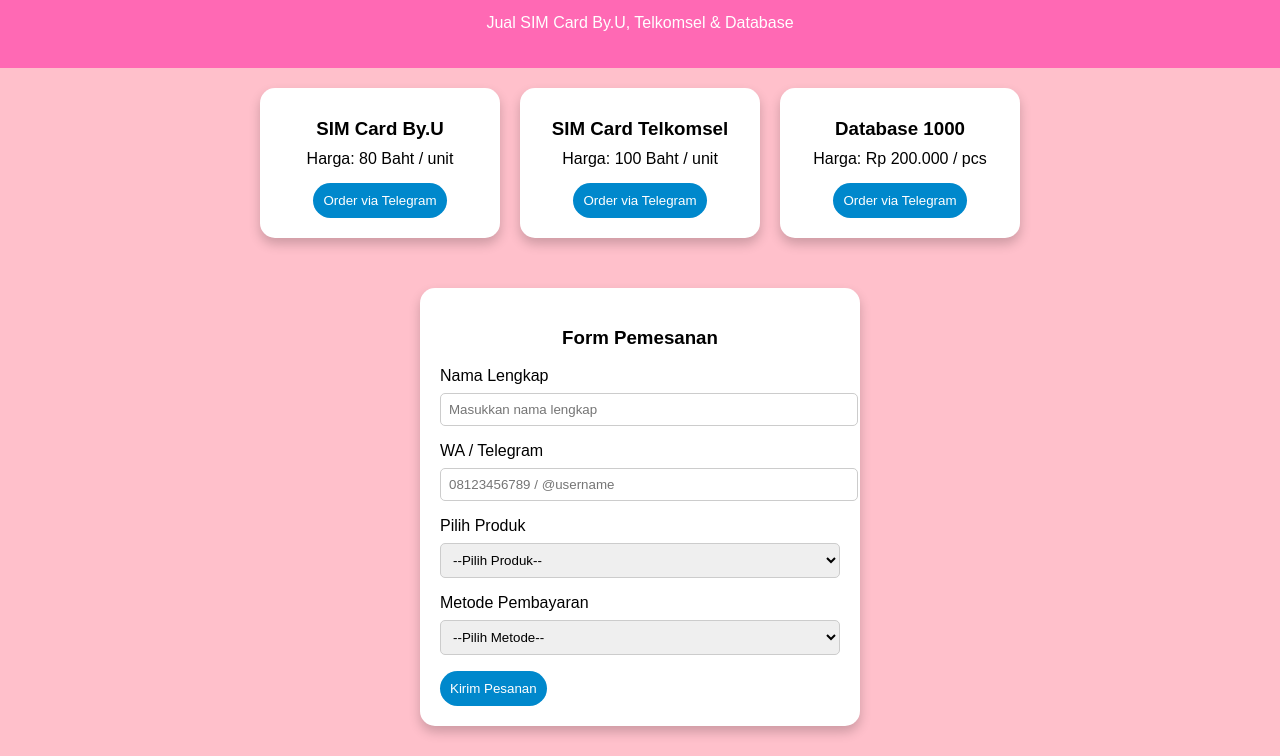
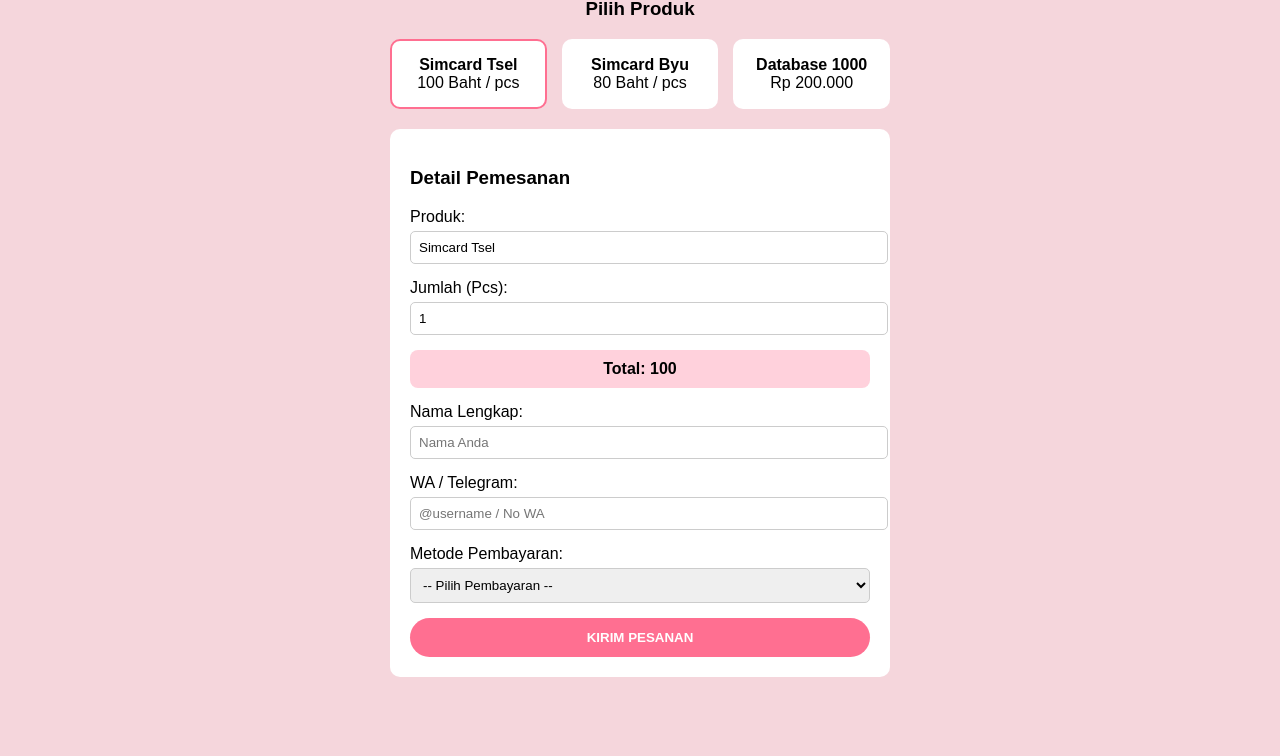
Before and after one commit to sheillawinata17/BELLA-CARD, a plain HTML site: page index.html in a window 1280 px wide. Shown: the part 86-842 px from the top of the page. After the commit the page ends 800 px from the top, so only its background shows below. Drawn offline with Linux system fonts and the light colour scheme.

Commit message:
Update index.html

```diff
--- a/index.html
+++ b/index.html
@@ -1,131 +1,164 @@
 <!DOCTYPE html>
-<html>
+<html lang="id">
 <head>
-    <title>BELLA CARD - Jual SIM Card</title>
+<meta charset="UTF-8">
+<meta name="viewport" content="width=device-width, initial-scale=1.0">
+<title>Bella Card Store</title>
+
 <style>
-        body {
+body{
     font-family: Arial, sans-serif;
-            background-color: #ffc0cb; /* pink */
-            margin: 0;
-            text-align: center;
+    background:#f5d6dc;
+    margin:0;
 }
-        header {
-            background: #ff69b4;
-            color: white;
-            padding: 20px;
+
+.header{
+    background:#ff6f91;
+    color:white;
+    text-align:center;
+    padding:15px;
+    font-weight:bold;
+    font-size:20px;
 }
-        .container {
-            display: flex;
-            justify-content: center;
-            flex-wrap: wrap;
-            padding: 20px;
-            gap: 20px;
+
+.container{
+    width:500px;
+    margin:30px auto;
 }
-        .card {
-            background: white;
-            width: 200px;
-            padding: 20px;
-            border-radius: 15px;
-            box-shadow: 0 6px 12px rgba(0,0,0,0.2);
+
+.products{
+    display:flex;
+    gap:15px;
+    justify-content:center;
 }
-        .card h3 {
-            margin: 10px 0;
+
+.card{
+    background:#fff;
+    padding:15px;
+    border-radius:10px;
+    width:140px;
+    text-align:center;
+    cursor:pointer;
+    border:2px solid transparent;
 }
-        .card p {
-            margin: 5px 0 15px 0;
+
+.card.active{
+    border:2px solid #ff6f91;
 }
-        button {
-            background: #0088cc; /* warna telegram */
-            color: white;
-            border: none;
-            padding: 10px;
-            border-radius: 20px;
-            cursor: pointer;
+
+.form-box{
+    background:white;
+    padding:20px;
+    margin-top:20px;
+    border-radius:10px;
 }
-        button:hover {
-            background: #006699;
+
+input, select{
+    width:100%;
+    padding:8px;
+    margin:5px 0 15px;
+    border-radius:5px;
+    border:1px solid #ccc;
 }
-        form {
-            background: white;
-            width: 400px;
-            margin: 30px auto;
-            padding: 20px;
-            border-radius: 15px;
-            box-shadow: 0 6px 12px rgba(0,0,0,0.2);
-            text-align: left;
+
+.total{
+    background:#ffd1dc;
+    padding:10px;
+    text-align:center;
+    border-radius:8px;
+    font-weight:bold;
+    margin-bottom:15px;
 }
-        form h3 {
-            text-align: center;
-        }
-        input, select {
-            width: 100%;
-            padding: 8px;
-            margin: 8px 0 16px 0;
-            border-radius: 5px;
-            border: 1px solid #ccc;
+
+button{
+    width:100%;
+    padding:12px;
+    background:#ff6f91;
+    color:white;
+    border:none;
+    border-radius:25px;
+    font-weight:bold;
+    cursor:pointer;
 }
 </style>
 </head>
+
 <body>
 
-<header>
-    <h1>BELLA CARD</h1>
-    <p>Jual SIM Card By.U, Telkomsel & Database</p>
-</header>
+<div class="header">🌸 BELLA CARD STORE 🌸</div>
 
 <div class="container">
-    <div class="card">
-        <h3>SIM Card By.U</h3>
-        <p>Harga: 80 Baht / unit</p>
-        <a href="https://t.me/bellatan17" target="_blank">
-            <button>Order via Telegram</button>
-        </a>
+
+<h3 style="text-align:center;">Pilih Produk</h3>
+
+<div class="products">
+    <div class="card active" onclick="selectProduct('Simcard Tsel',100,this)">
+        <b>Simcard Tsel</b><br>
+        100 Baht / pcs
     </div>
-
-    <div class="card">
-        <h3>SIM Card Telkomsel</h3>
-        <p>Harga: 100 Baht / unit</p>
-        <a href="https://t.me/bellatan17" target="_blank">
-            <button>Order via Telegram</button>
-        </a>
+    <div class="card" onclick="selectProduct('Simcard Byu',80,this)">
+        <b>Simcard Byu</b><br>
+        80 Baht / pcs
     </div>
-
-    <div class="card">
-        <h3>Database 1000</h3>
-        <p>Harga: Rp 200.000 / pcs</p>
-        <a href="https://t.me/bellatan17" target="_blank">
-            <button>Order via Telegram</button>
-        </a>
+    <div class="card" onclick="selectProduct('Database 1000',200000,this)">
+        <b>Database 1000</b><br>
+        Rp 200.000
     </div>
 </div>
 
-<!-- Form Pemesanan -->
-<form>
-    <h3>Form Pemesanan</h3>
-    <label for="name">Nama Lengkap</label>
-    <input type="text" id="name" name="name" placeholder="Masukkan nama lengkap" required>
+<div class="form-box">
+    <h3>Detail Pemesanan</h3>
 
-    <label for="contact">WA / Telegram</label>
-    <input type="text" id="contact" name="contact" placeholder="08123456789 / @username" required>
+    Produk:
+    <input type="text" id="produk" value="Simcard Tsel" readonly>
 
-    <label for="product">Pilih Produk</label>
-    <select id="product" name="product" required>
-        <option value="">--Pilih Produk--</option>
-        <option value="byu">SIM Card By.U - 80 Baht/unit</option>
-        <option value="telkomsel">SIM Card Telkomsel - 100 Baht/unit</option>
-        <option value="database">Database 1000 - Rp 200.000/pcs</option>
+    Jumlah (Pcs):
+    <input type="number" id="jumlah" value="1" min="1" onchange="hitungTotal()">
+
+    <div class="total" id="total">
+        Total: 100
+    </div>
+
+    Nama Lengkap:
+    <input type="text" placeholder="Nama Anda">
+
+    WA / Telegram:
+    <input type="text" placeholder="@username / No WA">
+
+    Metode Pembayaran:
+    <select>
+        <option>-- Pilih Pembayaran --</option>
+        <option>Transfer Bank</option>
+        <option>E-Wallet</option>
     </select>
 
-    <label for="payment">Metode Pembayaran</label>
-    <select id="payment" name="payment" required>
-        <option value="">--Pilih Metode--</option>
-        <option value="ovo">OVO</option>
-        <option value="dana">Dana</option>
-        <option value="transfer">Transfer Bank</option>
-    </select>
+    <button>KIRIM PESANAN</button>
+</div>
 
-    <button type="submit">Kirim Pesanan</button>
-</form>
+</div>
+
+<script>
+let harga = 100;
+
+function selectProduct(nama, price, el){
+    harga = price;
+    document.getElementById("produk").value = nama;
+
+    document.querySelectorAll(".card").forEach(card=>{
+        card.classList.remove("active");
+    });
+
+    el.classList.add("active");
+
+    hitungTotal();
+}
+
+function hitungTotal(){
+    let jumlah = document.getElementById("jumlah").value;
+    let total = jumlah * harga;
+    document.getElementById("total").innerHTML = "Total: " + total;
+}
+</script>
 
 </body>
 </html>
```
Lines whose indentation alone changed are shown as unchanged.
